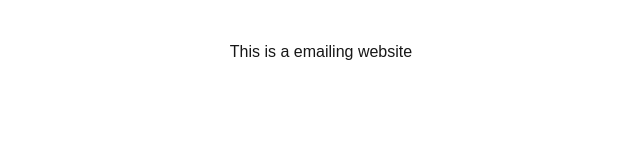
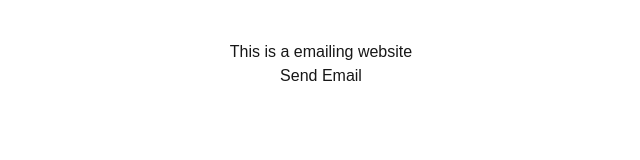
Before and after one commit to SantinoGiordano/Resend-Emailer, a Next.js app: page / in a window 1280 px wide. Shown: the top 160 px of the page, without its empty margins (319-959 px from the left). Built offline with nearby package versions, Linux system fonts and the light colour scheme.

Commit message:
reimported nav

```diff
--- a/app/page.tsx
+++ b/app/page.tsx
@@ -1,9 +1,13 @@
 import React from 'react'
+import Nav from './componets/Nav/page'
 
 const page = () => {
   return (
     <div className="pt-10 text-center">
         This is a emailing website
+        <div>
+        <Nav/>
+        </div>
     </div>
   )
 }
```
